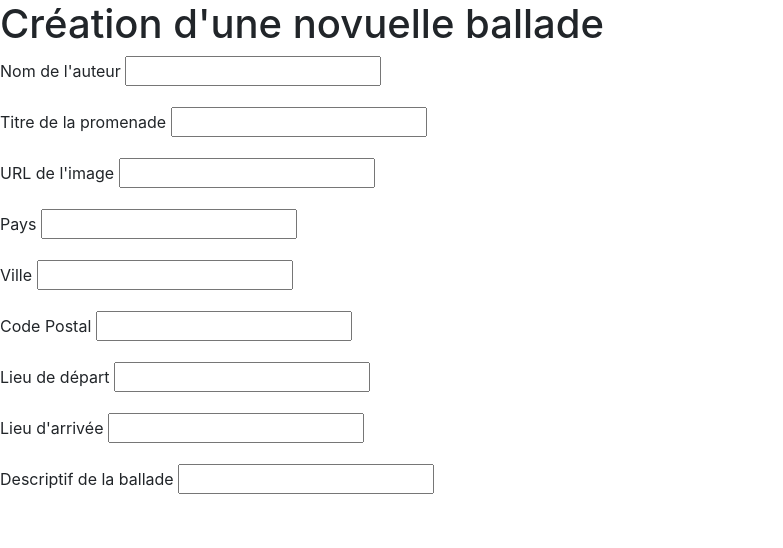
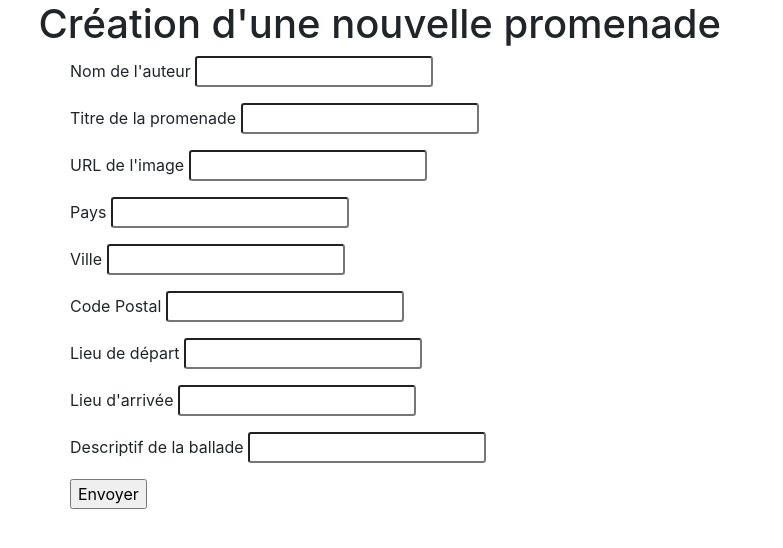
Before and after one commit to ramosarah/projet6, a PHP site: page /ajouterPromenade.php in a window 1280 px wide. Shown: the top 548 px of the page, without its empty margins (0-783 px from the left). Run offline with PHP 8.4, Linux system fonts and the light colour scheme.

Commit message:
création de la page afficherPromenade.php
La page fonctionne mais le lien entre elle et le formulaire de création de promenades ne fonctionne pas

```diff
--- a/www/TestDatabase.php
+++ b/www/TestDatabase.php
@@ -17,5 +17,10 @@ if($database->getConnexion() == NULL){
 //ajouterPromenade($nom, $titre, $img, $pays, $ville, $zip, $depart, $arrivee, $descr)
 //$nouvellePromenade = $database->ajouterPromenade("Sarah", "Geneva Lux", "assets/img/luxGeneve.jpg", "Suisse", "Genvève", 1200, "Eaux-vives", "Parc des Bastions", "Le festival Geneva Lux est une manifestation culturelle en milieu urbain qui a lieu chaque hiver, depuis 2001, à Genève. Elle se nommait arbres en lumières jusqu’en 2013");
 
+$promenade = $database->afficherPromenade(2);
+
+
+
+
 
 ?>
--- a/www/ajouterPromenade.php
+++ b/www/ajouterPromenade.php
@@ -19,7 +19,7 @@ $database = new Database();
         <link rel="stylesheet" type="text/css" href="style.css">
 
 
-        <title>Ajouter une ballade</title>
+        <title>Ajouter une promenade</title>
     </head>
 
 
@@ -30,66 +30,71 @@ $database = new Database();
 
 
 
-        <h1>Création d'une novuelle ballade</h1>
+        <h1 class="titre-form">Création d'une nouvelle promenade</h1>
 
 
 
 
 <!--ajouterPromenade($nom, $titre, $img, $pays, $ville, $zip, $depart, $arrivee, $descr)-->
-        <div class="form">
+        <div class="container">
+
+            <div class="row">
                 <form action="processAjouter.php" method="post">
 
-            <div class="form-group">
+                    <div>
                         <label for="nom"> Nom de l'auteur</label>
-                <input type="text" name="nom" id="nom" require>
+                        <input class="form-group form-control-sm" type="text" name="nom" id="nom" require>
                     </div>
 
-            <div class="form-group">
+                    <div>
                         <label for="titre">Titre de la promenade</label>
-                <input type="text" name="titre" id="titre" require>
+                        <input class="form-group form-control-sm" type="text" name="titre" id="titre" require>
                     </div>
 
 
-            <div class="form-group">
+                    <div>
                         <label for="img">URL de l'image</label>
-                <input type="text" name="img" id="img" require>
+                        <input class="form-group form-control-sm" type="text" name="img" id="img" require>
                     </div>
 
 
 
-            <div class="form-group">
+                    <div>
                         <label for="pays">Pays</label>
-                <input type="text" name="pays" id="pays" require>
+                        <input class="form-group form-control-sm" type="text" name="pays" id="pays" require>
                     </div>
 
-            <div class="form-group">
+                    <div>
                         <label for="ville">Ville</label>
-                <input type="text" name="ville" id="ville" require>
+                        <input class="form-group form-control-sm" type="text" name="ville" id="ville" require>
                     </div>
 
 
-            <div class="form-group">
+                    <div>
                         <label for="zip">Code Postal</label>
-                <input type="number" name="zip" id="zip" require>
+                        <input class="form-group form-control-sm" type="number" name="zip" id="zip" require>
                     </div>
 
-            <div class="form-group">
+                    <div>
                         <label for="depart">Lieu de départ</label>
-                <input type="text" name="depart" id="depart" require>
+                        <input class="form-group form-control-sm" type="text" name="depart" id="depart" require>
                     </div>
 
 
-            <div class="form-group">
+                    <div>
                         <label for="arrivee">Lieu d'arrivée</label>
-                <input type="text" name="arrivee" id="arrivee" require>
+                        <input class="form-group form-control-sm" type="text" name="arrivee" id="arrivee" require>
                     </div>
 
-            <div class="form-group">
+                    <div>
                         <label for="descr">Descriptif de la ballade</label>
-                <input type="texte" name="descr" id="descr">
+                        <input class="form-group form-control-sm" type="texte" name="descr" id="descr">
                     </div>
 
-            <div class="form->
+
+
+
+                    <div>
                         <input type="submit" value="Envoyer">
                     </div>
 
--- a/www/database.php
+++ b/www/database.php
@@ -33,7 +33,6 @@ class Database {
             "INSERT INTO Promenades(nom, titre, img, pays, ville, zip, depart, arrivee, descr)
             VALUES(:paramNom, :paramTitre, :paramImg, :paramPays, :paramVille, :paramZip, :paramDepart, :paramArrivee, :paramDescr)");
 
-
         $pdoStatement->execute(array(
         "paramNom"=>$nom,
         "paramTitre"=>$titre,
@@ -57,7 +56,21 @@ class Database {
 
 
 
+    public function afficherPromenade($id) {
+        $pdoStatement = $this->connexion->prepare(
+            "SELECT * FROM Promenades WHERE id = :idProm"
+        );
 
+
+        $pdoStatement->execute(array("idProm" => $id));
+
+        $promenade = $pdoStatement->fetchObject('promenade');
+
+        return $promenade;
+
+
+
+    }
 
 }
 
--- a/www/promenade.php
+++ b/www/promenade.php
@@ -15,6 +15,7 @@ class Promenade {
     private $descr;
 
     public function __set($name, $value) {}
+
     public function getId() {return $this->id;}
     public function getNom() {return $this->nom;}
     public function getTitre() {return $this->titre;}
--- a/www/style.css
+++ b/www/style.css
@@ -0,0 +1,30 @@
+
+
+
+
+
+
+
+
+
+
+
+
+
+
+
+
+
+
+
+
+
+
+
+/* CSS de Sarah*/
+
+
+
+.titre-form {
+    margin-left: 3%;
+}
```
Also changed, not shown: script.sql (+11 -0 lines), www/afficherPromenade.php (added, +36 -0 lines), www/processAjouter.php (+2 -6 lines), www/assets/img/laGrotesque.jpg (added), www/assets/img/laPlage.jpg (added), www/assets/img/leLignon.jpg (added). Lines whose indentation alone changed are shown as unchanged.
